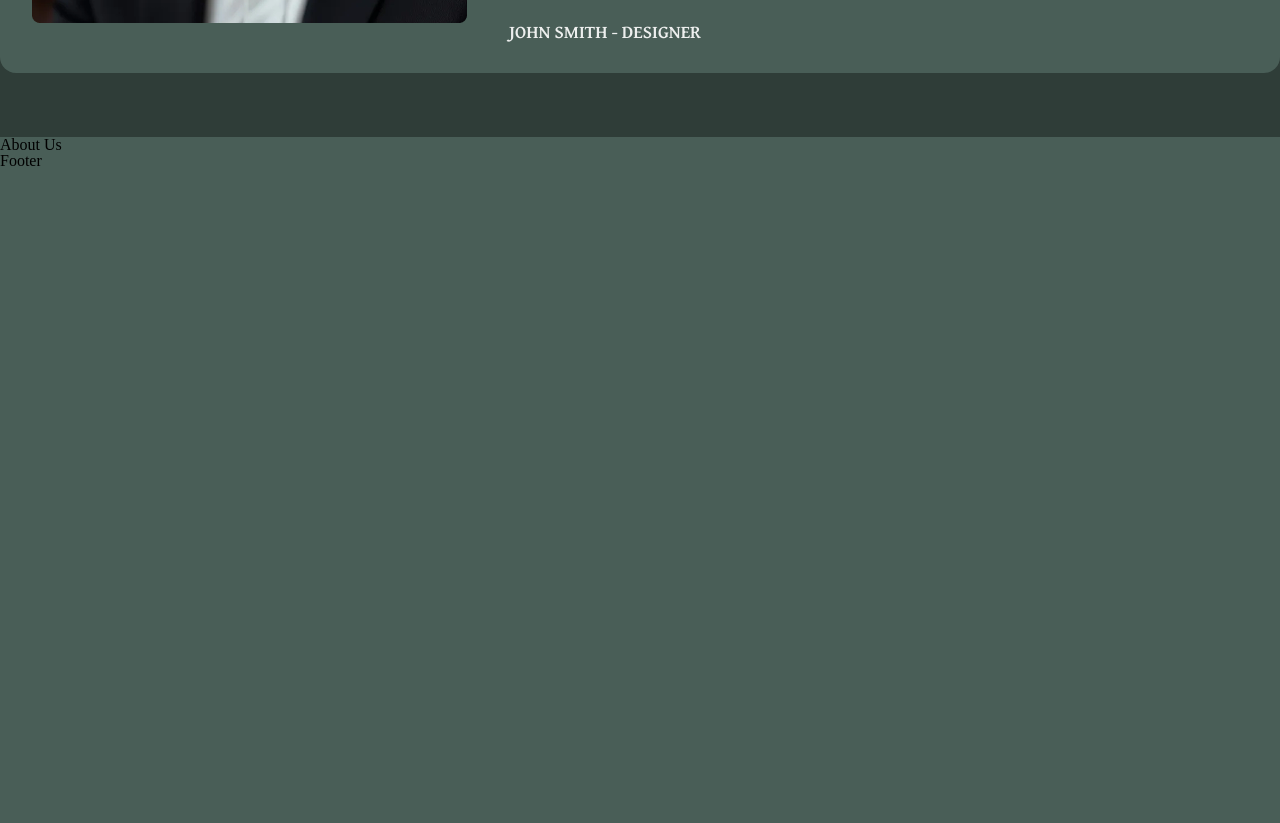
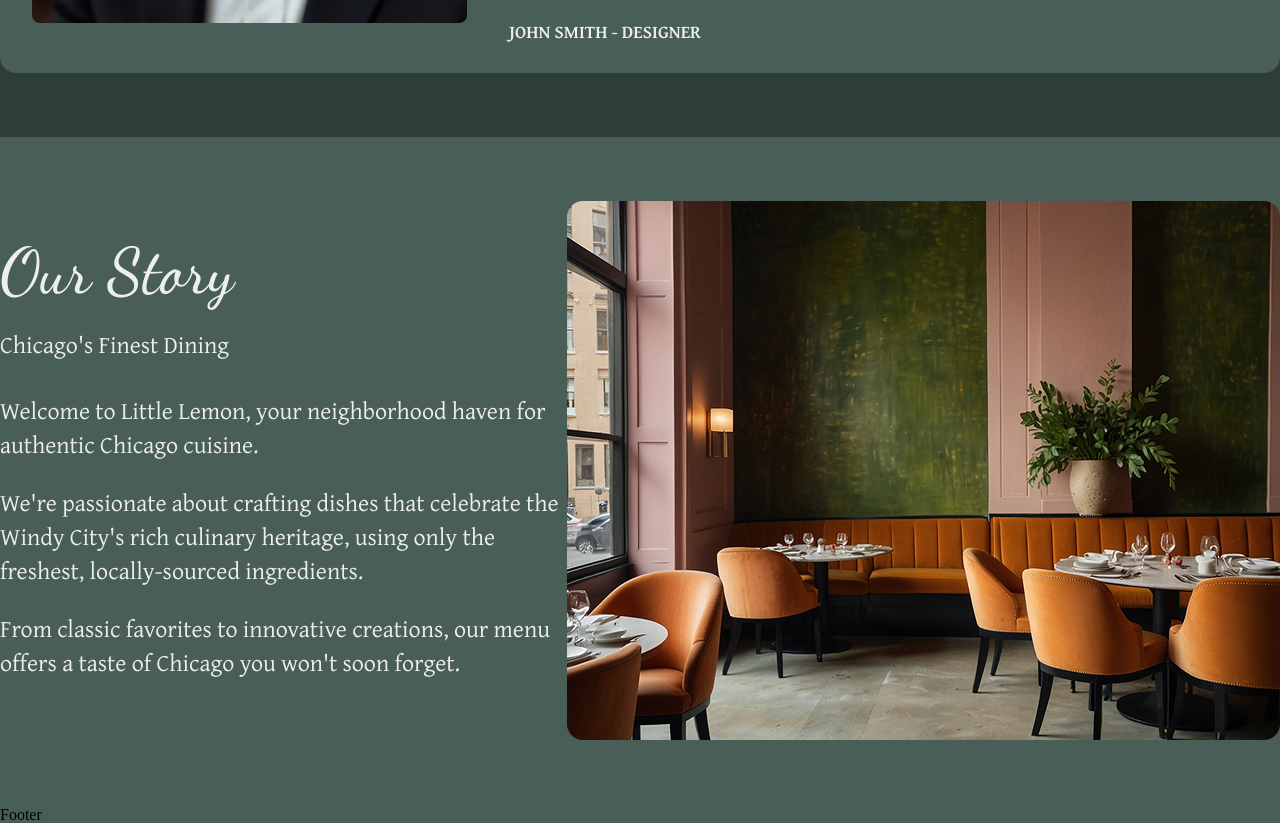
Before and after one commit to devmarto/little-lemon, a React (Create React App) app: page / in a window 1280 px wide. Shown: the part 2560-3383 px from the top of the page. Before the commit the page ends 2729 px from the top, so only its background shows below. Built offline with nearby package versions, Linux system fonts and the light colour scheme.

Commit message:
create about us component

```diff
--- /dev/null
+++ b/src/components/About/About.css
@@ -0,0 +1,19 @@
+.about{
+    padding: 4rem 0;
+    display: flex;
+    align-items: center;
+    justify-content: space-between;
+}
+.about-content{
+    margin-top: 2rem;
+    max-width: 560px;
+    width: 100%;
+}
+.about-content p{
+    color: #EDEFEE;
+    font-family: 'Gentium Plus';
+    font-weight: 500;
+    font-size: 1.5rem;
+    line-height: 2.125rem;
+    margin-bottom: 1.5rem;
+}
--- a/src/components/About/About.js
+++ b/src/components/About/About.js
@@ -1,7 +1,31 @@
+import Title from '../Title/Title';
+import './About.css';
+import about from '../../assets/images/restaurant.png';
 function About(){
   return(
-    <section>
-      <p>About Us</p>
+    <section className="container">
+      <div className="about">
+        <div className="about-text">
+          <Title
+            title="Our Story"
+            description="Chicago's Finest Dining"
+          />
+          <div className="about-content">
+            <p>
+              Welcome to Little Lemon, your neighborhood haven for authentic Chicago cuisine.
+            </p>
+            <p>
+              We're passionate about crafting dishes that celebrate the Windy City's rich culinary heritage, using only the freshest, locally-sourced ingredients.
+            </p>
+            <p>
+              From classic favorites to innovative creations, our menu offers a taste of Chicago you won't soon forget.
+            </p>
+          </div>
+        </div>
+        <div className="about-image">
+          <img src={about} alt="Little Lemon Restaurant" />
+        </div>
+      </div>
     </section>
   )
 }
```
Also changed, not shown: src/assets/images/restaurant.png (added).
